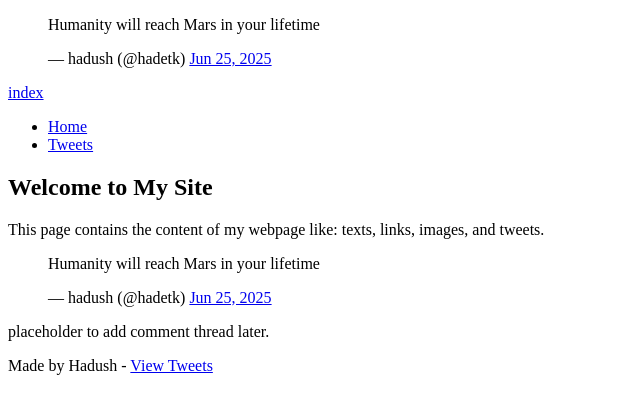
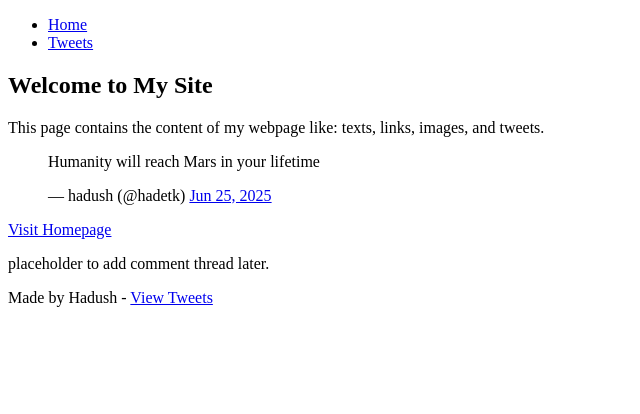
Before and after one commit to hadusht/My_First_Portfolio, a plain HTML site: page html_basic/tweets.html in a window 1280 px wide. Shown: the whole page, without its empty margins (0-640 px from the left). Drawn offline with Linux system fonts and the light colour scheme.

Commit message:
add tweets.html new file update3

```diff
--- a/html_basic/tweets.html
+++ b/html_basic/tweets.html
@@ -6,15 +6,7 @@
     <title>tweets</title>
 </head>
 <body>
-    <blockquote class="twitter-tweet">
-  <p lang="en" dir="ltr">Humanity will reach Mars in your lifetime</p>
-
-  &mdash; hadush (@hadetk) <a href="https://x.com/hadete/status/1937791941464523201">Jun 25, 2025</a>
-</blockquote>
-<script async src="https://platform.twitter.com/widgets.js" charset="utf-8"></script>
-
-<a href="index.html"target="_blank">index</a>
-
+    <!-- ONLY 3 DIRECT CHILDREN ALLOWED: HEADER, MAIN, FOOTER -->
     <header>
         <nav>
             <ul>
@@ -28,16 +20,23 @@
         <article>
             <h1>Welcome to My Site</h1>
             <p>This page contains the content of my webpage like: texts, links, images, and tweets.</p>
+
+            <!-- TWEET EMBED INSIDE MAIN CONTENT -->
             <blockquote class="twitter-tweet">
                 <p lang="en" dir="ltr">Humanity will reach Mars in your lifetime</p>
                 &mdash; hadush (@hadetk) <a href="https://x.com/hadete/status/1937791941464523201">Jun 25, 2025</a>
             </blockquote>
-        <script async src="https://platform.twitter.com/widgets.js" charset="utf-8"></script>
+
+            <!-- INDEX LINK MOVED INSIDE MAIN -->
+            <p><a href="index.html" target="_blank">Visit Homepage</a></p>
         </article>
 
         <aside>
             <p>placeholder to add comment thread later.</p>
         </aside>
+
+        <!-- TWITTER SCRIPT INSIDE MAIN -->
+        <script async src="https://platform.twitter.com/widgets.js" charset="utf-8"></script>
     </main>
 
     <footer>
@@ -47,6 +46,5 @@
             </a>
         </p>
     </footer>
-
 </body>
 </html>
```
Lines whose indentation alone changed are shown as unchanged.
